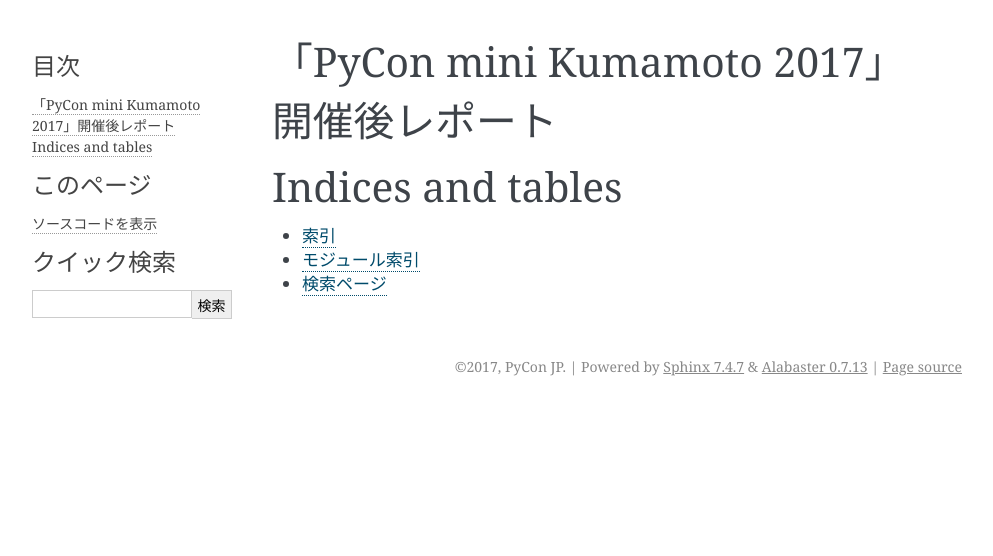
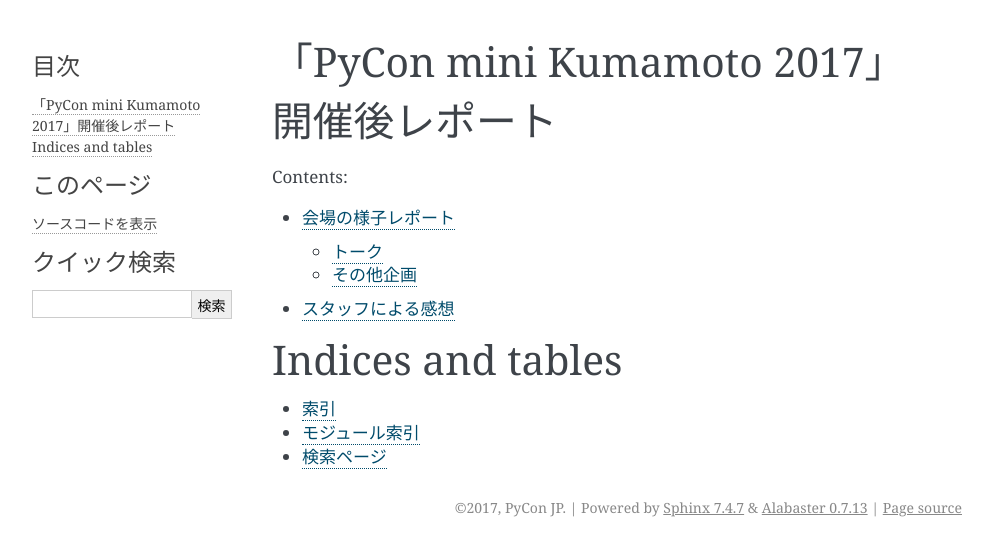
Before and after one commit to pyconjp/kumamoto-2017-after-report, a Sphinx documentation site: the page built from source/index.rst, in a window 1280 px wide. Shown: the top 556 px of the page, without its empty margins (148-1141 px from the left). Built offline with Sphinx 7.4.7, drawn with Linux system fonts in a browser that asks for light colours.

Commit message:
各章を別ファイルに分けた

```diff
--- /dev/null
+++ b/source/impressions.rst
@@ -0,0 +1,5 @@
+==================
+スタッフによる感想
+==================
+
+スタッフ全員何か一言書いてほしい。全員でここに書くとコンフリクトを起こすので、誰かが文章をまとめて一人で書く。
--- a/source/index.rst
+++ b/source/index.rst
@@ -10,6 +10,8 @@
    :maxdepth: 2
    :caption: Contents:
 
+   reports
+   impressions
 
 
 Indices and tables
--- /dev/null
+++ b/source/reports.rst
@@ -0,0 +1,11 @@
+==================
+会場の様子レポート
+==================
+
+以下について参加者の様子をレポートする。できれば写真も入れたい。
+
+トーク
+------
+
+その他企画
+----------
```
